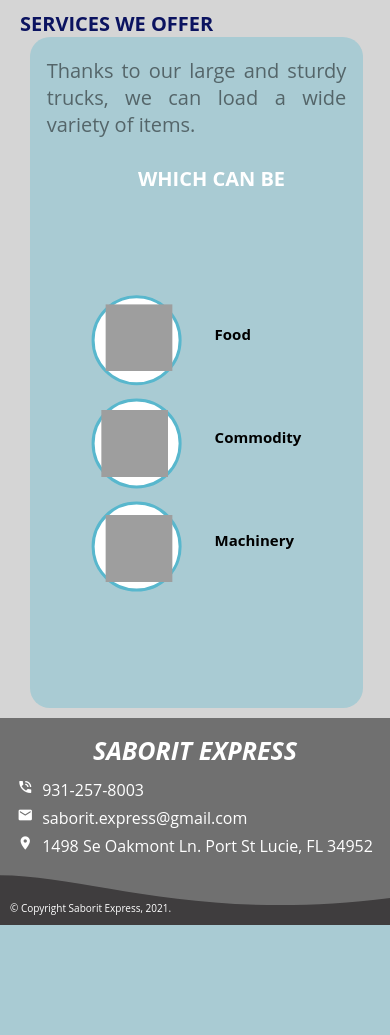
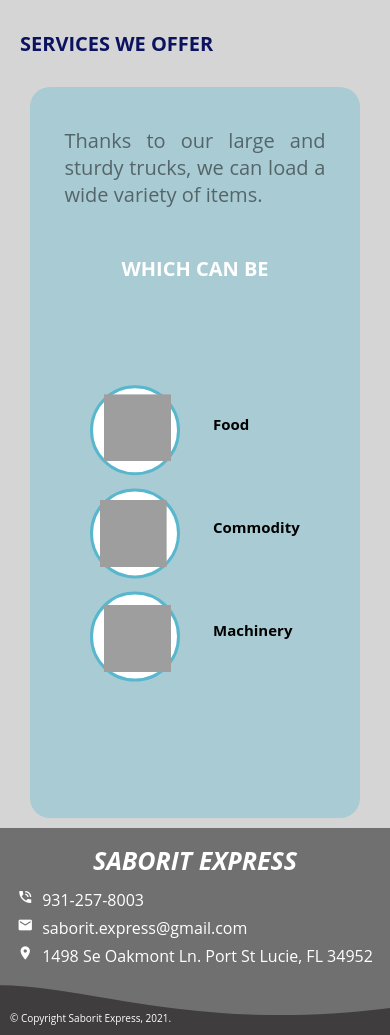
Before and after one commit to JCBallen/Saborit, a PHP site: page / in a window 390 px wide. Shown: the part 457-1492 px from the top of the page. Before the commit the page ends 1382 px from the top, so only its background shows below. Run offline with PHP 8.4, Linux system fonts and the light colour scheme; grey boxes are pictures that could not be loaded.

Commit message:
Minor CSS Changes

```diff
--- a/design.css
+++ b/design.css
@@ -77,6 +77,7 @@ background-size: cover;                             /*Escala la imagen al mayor
   color:#0b1360;
   font-size: 40px;
   padding-left: 50px;
+  padding-bottom: 40px;
 
 }
 .main-box{
@@ -84,23 +85,23 @@ background-size: cover;                             /*Escala la imagen al mayor
 }
 .caja1{
   padding: 50px 100px;
-
   background:rgba(88, 183, 205, 0.35) ;
-  width: 95%;
-  margin:40px;
+  /* width: 95%; */
+  margin: 0px;
   margin-bottom: 100px;
 /*Posicionamiento*/
   display: flex;
   justify-content:flex-start;
   align-content: center;
-
   overflow: hidden;
-  border-radius: 70px 70px 70px 70px;
+  border-radius: 70px;
 
 }
 .imagenes-caja{
   display: flex;
   flex-direction: column;
+  margin-left: 200px;
+
 }
 .texto1-caja1{
   display: flex;
@@ -120,9 +121,6 @@ background-size: cover;                             /*Escala la imagen al mayor
   padding-left: 10%;
 
 
-}
-.imagenes-caja{
-  margin-left: 200px;
 }
 
 .circulo{
@@ -263,11 +261,14 @@ background-size: cover;                             /*Escala la imagen al mayor
   }
   .parrafo-cool1{
     margin: auto;
+    margin-top: 20px;
+    padding: 0px;
   }
 
 
   .header-servicios{
       font-size: 25px;
+      padding-bottom: 30px;
   }
   .texto1-caja1{
 
@@ -280,9 +281,8 @@ background-size: cover;                             /*Escala la imagen al mayor
   }
   .imagenes-caja{
       transform: scale(0.7);
-      width: 100%;
-      padding-left: 100px;
-      margin-right: 100px;
+      align-items: center;
+      margin-left: -120px;
   }
 }
 
@@ -314,16 +314,15 @@ background-size: cover;                             /*Escala la imagen al mayor
   .main-box{
       margin: 10px;
   }
+  .header-servicios{
+    margin-top: 30px;
+  }
   .caja1{
       flex-direction: column;
       align-items: center;
-      padding:0px;
+      padding:20px;
       margin: 0px 20px;
       border-radius: 20px;
-
-      width: 90%;
-
-
   }
   .header-servicios{
       font-size: 20px;
@@ -340,8 +339,7 @@ background-size: cover;                             /*Escala la imagen al mayor
   }
   .imagenes-caja{
       transform: scale(0.6);
-      width: 100%;
-      margin-right: 150px;
+      margin-left: -120px;
 
 
   }
@@ -1947,7 +1945,6 @@ input[type="radio"]:checked + label::after {
 
 div.drivers a#logout{
   align-self: flex-end;
-
   text-decoration: none;
   color: white;
   font-size: 1.2em;
@@ -2285,6 +2282,11 @@ ul.class  {
 
     /*Drivers*/
 
+    .drivers{
+      height: 140%;
+      margin-top: -100px;
+    }
+
     .drivers-container{
         align-items: center;
         flex-direction: column;
--- a/login.php
+++ b/login.php
@@ -4,6 +4,7 @@ session_start();
 
 #include_once 'conexion.php';
 
+if (isset($_POST['log-correo'])){
 $usuario_login=$_POST['log-correo'];
 $contrasena_login=$_POST['log-contrasena'];
 
@@ -38,6 +39,7 @@ if($resultado){
 
 $sentencia=null;
 $resultado=null;
+}
 ?>
 
 
```
